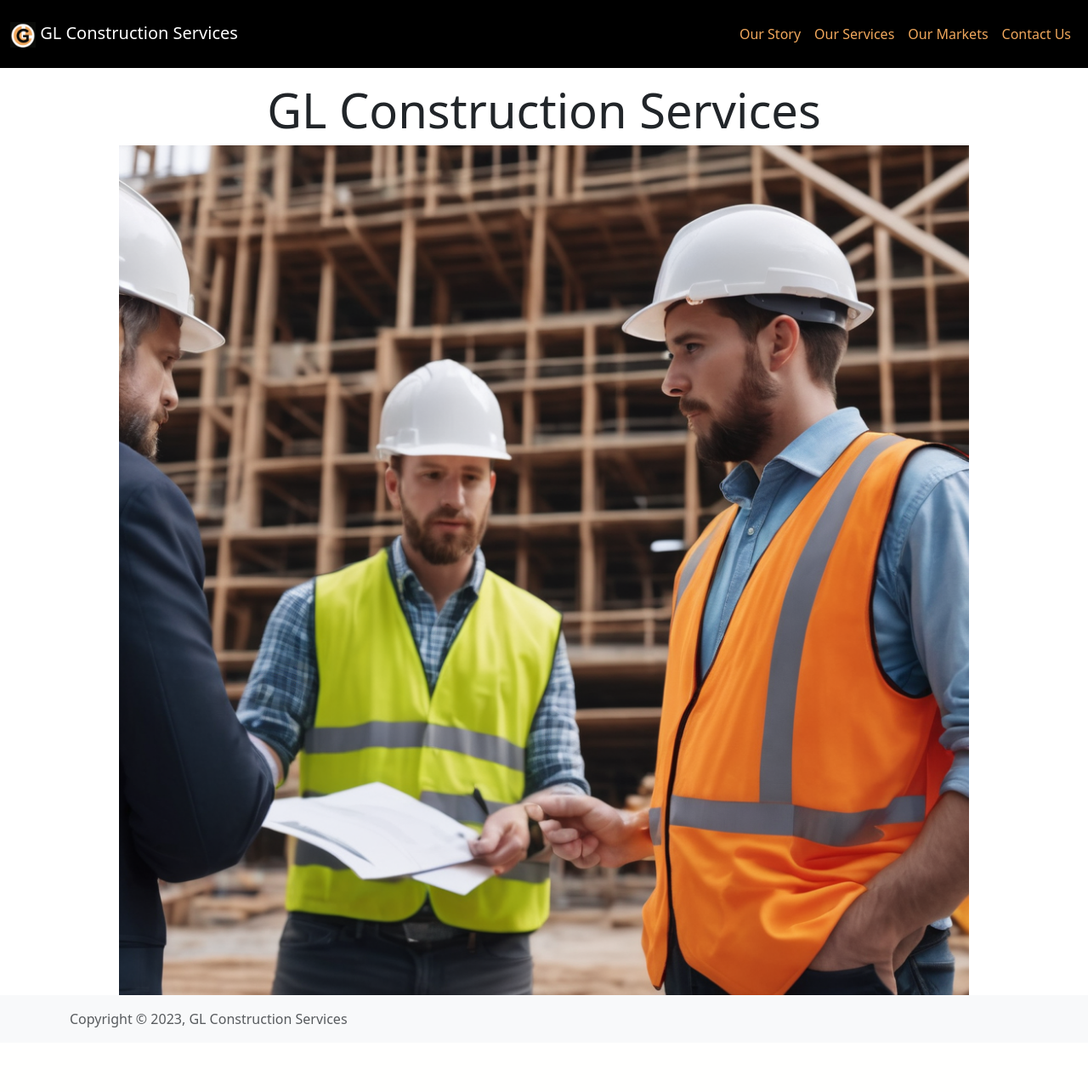
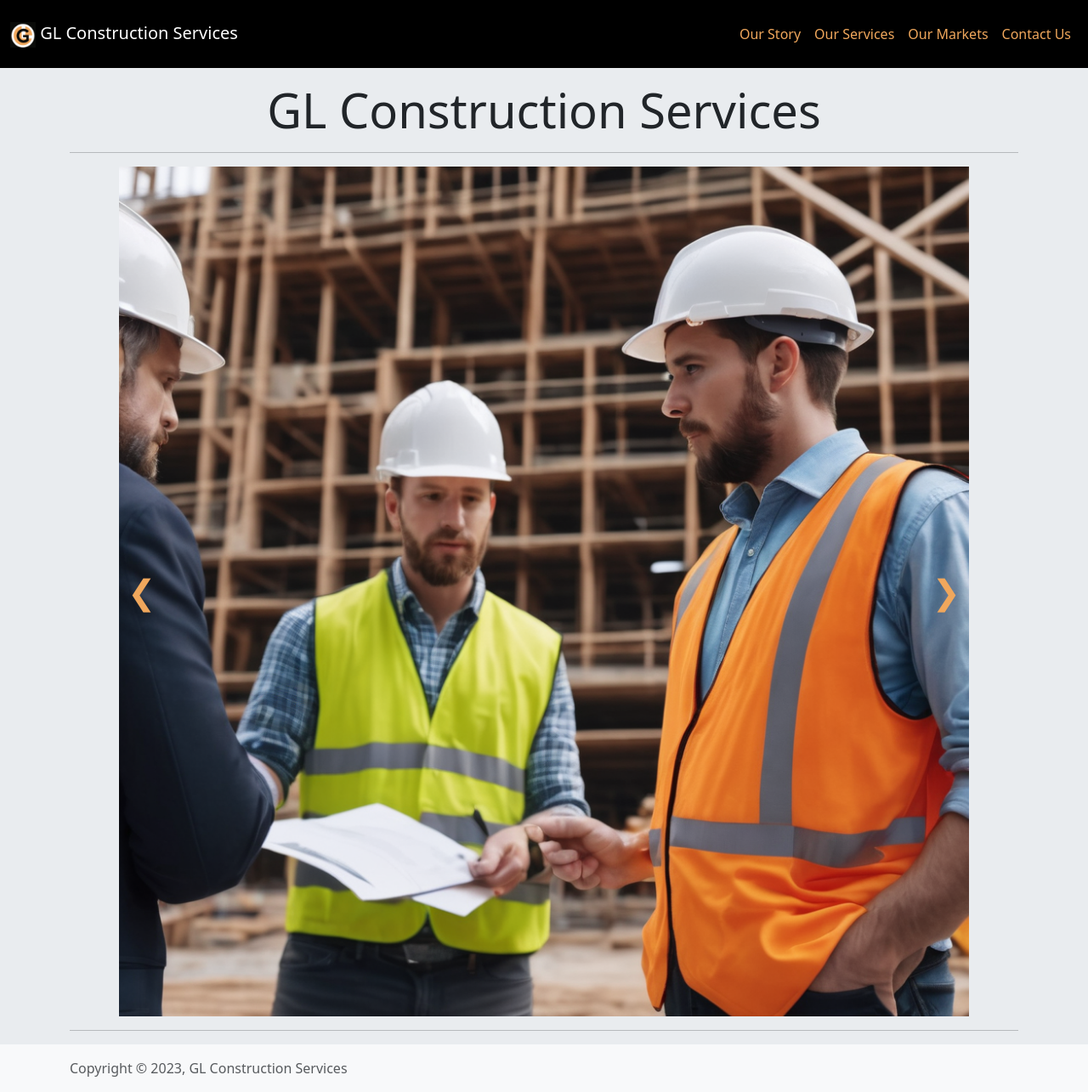
Before and after one commit to kamgreenwald/Gregs-Website, a Flask app: page / in a window 1280 px wide. Shown: the whole page at 85% size. Before the commit the page ends 1209 px from the top, so only its background shows below. Run offline with Flask 2, Linux system fonts and the light colour scheme.

Commit message:
DEC18 commits

```diff
--- a/flaskapp/templates/base.html
+++ b/flaskapp/templates/base.html
@@ -11,7 +11,7 @@
         integrity="sha384-4bw+/aepP/YC94hEpVNVgiZdgIC5+VKNBQNGCHeKRQN+PtmoHDEXuppvnDJzQIu9" crossorigin="anonymous">
 </head>
 
-<body class="d-flex flex-column h-100">
+<body class="d-flex flex-column h-100" style="background-color: #e9ecef;">
     <header>
         <nav class="navbar navbar-expand-md navbar-dark fixed-top bg-black" style="height: 80px;">
             <div class="container-fluid">
--- a/flaskapp/templates/index.html
+++ b/flaskapp/templates/index.html
@@ -4,7 +4,96 @@
 
 {% block content %}
 <h1 class="display-4 text-center">GL Construction Services</h1>
-<div class="text-center">
-    <img class="img-fluid" src="{{ url_for('static', filename='images/index.png') }}" style="width: 1000px;">
+<hr>
+<style>
+    .slider-container {
+        position: relative;
+        width: 1000px; /* Set the width of your slider */
+        margin: 0 auto; /* Center the slider */
+        overflow: hidden;
+    }
+
+    .slider {
+        display: flex;
+        transition: transform 0.5s ease-in-out;
+    }
+
+    .slide {
+        min-width: 100%;
+    }
+
+    .img-fluid {
+        width: 100%;
+        height: auto;
+    }
+
+    .prev, .next {
+        position: absolute;
+        top: 50%;
+        transform: translateY(-50%);
+        font-size: 40px;
+        cursor: pointer;
+        color: #F0A75C;
+    }
+
+    .prev {
+        left: 10px;
+    }
+
+    .next {
+        right: 10px;
+    }
+</style>
+</head>
+<body>
+
+<div class="slider-container">
+<div class="slider">
+    <div class="slide">
+        <img class="img-fluid" src="{{ url_for('static', filename='images/index.png') }}" alt="Slide 1">
+    </div>
+    <div class="slide">
+        <img class="img-fluid" src="{{ url_for('static', filename='images/house.png') }}" alt="Slide 2">
+    </div>
+    <div class="slide">
+        <img class="img-fluid" src="{{ url_for('static', filename='images/flooring.png') }}" alt="Slide 3">
+    </div>
+    <div class="slide">
+        <img class="img-fluid" src="{{ url_for('static', filename='images/bathroom.png') }}" alt="Slide 4">
+    </div>
 </div>
+
+<div class="prev" onclick="prevSlide()">&#10094;</div>
+<div class="next" onclick="nextSlide()">&#10095;</div>
+</div>
+
+<script>
+let currentSlide = 0;
+
+function showSlide(slideIndex) {
+    const slider = document.querySelector('.slider');
+    const slides = document.querySelectorAll('.slide');
+
+    if (slideIndex >= slides.length) {
+        currentSlide = 0;
+    } else if (slideIndex < 0) {
+        currentSlide = slides.length - 1;
+    } else {
+        currentSlide = slideIndex;
+    }
+
+    const translateValue = -currentSlide * 100 + '%';
+    slider.style.transform = 'translateX(' + translateValue + ')';
+}
+
+function nextSlide() {
+    showSlide(currentSlide + 1);
+}
+
+function prevSlide() {
+    showSlide(currentSlide - 1);
+}
+</script>
+<hr>
+</body>
 {% endblock %}
```
Also changed, not shown: flaskapp/static/images/bathroom.png (added), flaskapp/static/images/flooring.png (added), flaskapp/static/images/house.png (added).
